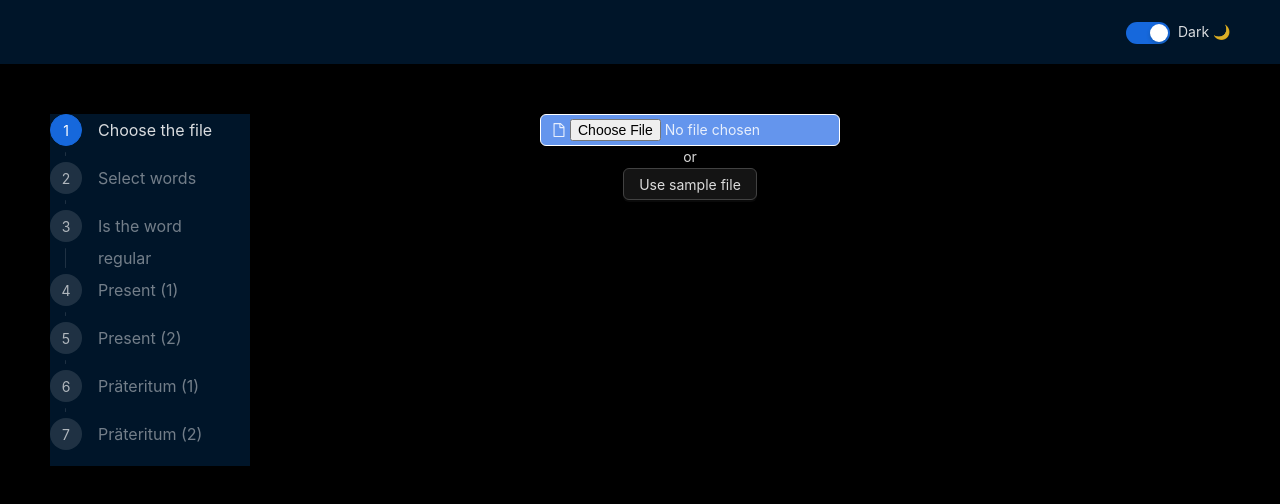
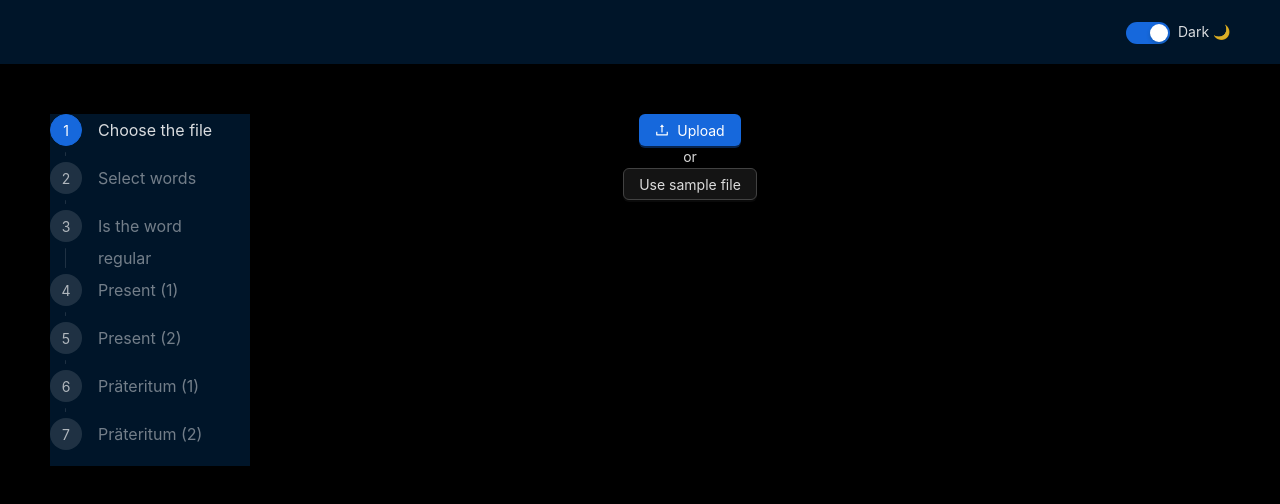
Before and after one commit to Anastasia-Pavlova/Word-Trainer, a React (Create React App) app: page / in a window 1280 px wide. Shown: the top 504 px of the page. Built offline with nearby package versions, Linux system fonts and the light colour scheme.

Commit message:
feat: changed upload button; fixed wide screen

```diff
--- a/package.json
+++ b/package.json
@@ -9,7 +9,7 @@
     "@testing-library/jest-dom": "^5.17.0",
     "@testing-library/react": "^13.4.0",
     "@testing-library/user-event": "^13.5.0",
-    "antd": "^5.9.4",
+    "antd": "^5.11.0",
     "gh-pages": "^6.0.0",
     "react": "^18.2.0",
     "react-dom": "^18.2.0",
--- a/src/App.js
+++ b/src/App.js
@@ -1,23 +1,17 @@
 import { useEffect, useState } from "react";
-import { Button, ConfigProvider, Layout, Steps, Typography, theme } from "antd";
+import { ConfigProvider, Layout, Steps, theme } from "antd";
 import { Content, Footer } from "antd/es/layout/layout";
 import Sider from "antd/es/layout/Sider";
-import Input from "antd/es/input/Input";
-import { FileOutlined } from "@ant-design/icons";
 import { changeAlgorithm } from "./redux/reducers/themeSlice";
 import { useDispatch, useSelector } from "react-redux";
+
 import { FooterButtons } from "./components/FooterButtons";
-import { addWords } from "./redux/reducers/wordsSlice";
-import { completeStep } from "./redux/reducers/stepsSlice";
 import { SelectWords } from "./components/SelectWords";
 import { RegularVerbs } from "./components/RegularVerbs";
 import { PresentSingle } from "./components/Present";
-
-import data from "./example.json";
+import { Header } from "./components/Header/Header";
+import { UploadDocument } from "./components/UploadDocument/UploadDocument";
 import "./App.css";
-import { Header } from "./components/Header/Header";
-
-const { Text } = Typography;
 
 function App() {
   const { steps, theme: globalTheme } = useSelector((state) => state);
@@ -46,46 +40,10 @@ function App() {
     setCurrent(value);
   };
 
-  function handleUpload(e) {
-    const file = e.target.files[0];
-    const reader = new FileReader();
-    reader.onload = (e) => {
-      try {
-        const data = JSON.parse(e.target.result);
-        dispatch(addWords(data));
-        dispatch(completeStep(current));
-      } catch (error) {
-        console.error("Error parsing JSON file:", error);
-      }
-    };
-
-    reader.readAsText(file);
-  }
-
-  function handleUseSampleFile() {
-    dispatch(addWords(data));
-    dispatch(completeStep(current));
-  }
-
   function getStepData(step) {
     switch (step) {
       case 0:
-        return (
-          <>
-            <div>
-              <Input
-                type="file"
-                onChange={handleUpload}
-                className="uploadInput"
-                prefix={<FileOutlined />}
-              />
-            </div>
-            <Text>or</Text>
-            <div>
-              <Button onClick={handleUseSampleFile}>Use sample file</Button>
-            </div>
-          </>
-        );
+        return <UploadDocument currentStep={current} />;
 
       case 1:
         return <SelectWords currentStep={current} />;
--- a/src/components/FooterButtons/FooterButtons.jsx
+++ b/src/components/FooterButtons/FooterButtons.jsx
@@ -1,5 +1,5 @@
 import React from "react";
-import { Button, Space } from "antd";
+import { Button, Flex } from "antd";
 import { useDispatch } from "react-redux";
 import { completeStep } from "../../redux/reducers/stepsSlice";
 
@@ -24,7 +24,7 @@ export const FooterButtons = ({
         transform: "translateX(-50%)",
       }}
     >
-      <Space>
+      <Flex wrap="wrap" gap="small">
         {current > 0 && (
           <Button size="large" onClick={() => handleChangeStep(-1)}>
             Back
@@ -46,7 +46,7 @@ export const FooterButtons = ({
             (правильного ответа не существует)
           </Button>
         )}
-      </Space>
+      </Flex>
     </div>
   );
 };
--- /dev/null
+++ b/src/components/UploadDocument/UploadDocument.js
@@ -0,0 +1,46 @@
+import { UploadOutlined } from "@ant-design/icons";
+import { Button, Upload, Typography } from "antd";
+import React from "react";
+import { useDispatch } from "react-redux";
+import { addWords } from "../../redux/reducers/wordsSlice";
+import { completeStep } from "../../redux/reducers/stepsSlice";
+import data from "../../example.json";
+
+const { Text } = Typography;
+
+export const UploadDocument = ({ currentStep }) => {
+  const dispatch = useDispatch();
+
+  function handleBeforeUpload(file) {
+    const reader = new FileReader();
+
+    reader.onload = (e) => {
+      console.log(JSON.parse(e.target.result));
+      const data = JSON.parse(e.target.result);
+      dispatch(addWords(data));
+      dispatch(completeStep(currentStep));
+    };
+    reader.readAsText(file);
+
+    return false;
+  }
+
+  function handleUseSampleFile() {
+    dispatch(addWords(data));
+    dispatch(completeStep(currentStep));
+  }
+
+  return (
+    <>
+      <Upload accept=".json" showUploadList beforeUpload={handleBeforeUpload}>
+        <Button type="primary" icon={<UploadOutlined />}>
+          Upload
+        </Button>
+      </Upload>
+      <Text>or</Text>
+      <div>
+        <Button onClick={handleUseSampleFile}>Use sample file</Button>
+      </div>
+    </>
+  );
+};
--- /dev/null
+++ b/src/components/UploadDocument/index.js
@@ -0,0 +1 @@
+export * from "./UploadDocument";
```
Also changed, not shown: 1 other file (tests, documents, lock files or other folders).
